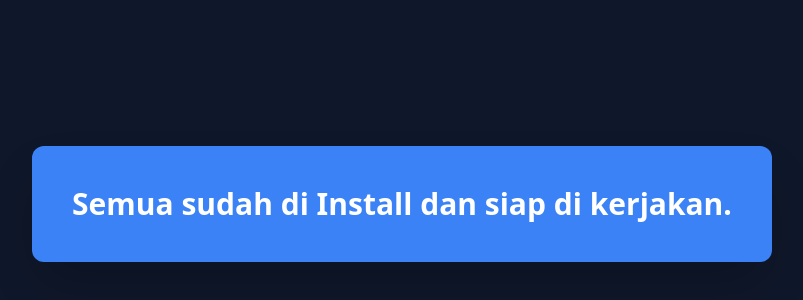
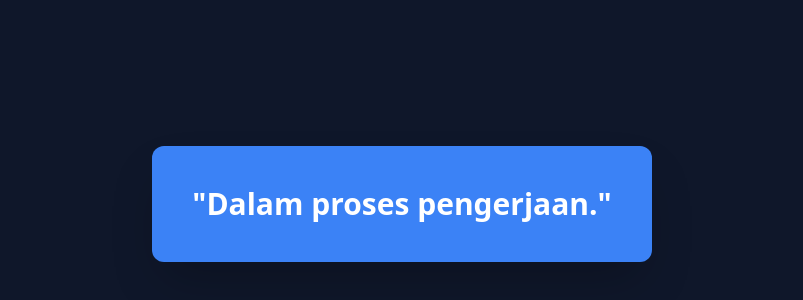
Before and after one commit to yayangurayan/u-mart, a Vue app: page / in a window 1280 px wide. Shown: the part 196-496 px from the top of the page, without its empty margins (238-1041 px from the left). Built offline with nearby package versions, Linux system fonts and the light colour scheme.

Commit message:
Update main

```diff
--- a/src/App.vue
+++ b/src/App.vue
@@ -5,7 +5,7 @@
       class="rounded-xl bg-blue-500 p-10 shadow-2xl"
     >
       <h1 class="text-3xl font-bold text-white">
-        Semua sudah di Install dan siap di kerjakan.
+        "Dalam proses pengerjaan."
       </h1>
     </div>
   </div>
```
